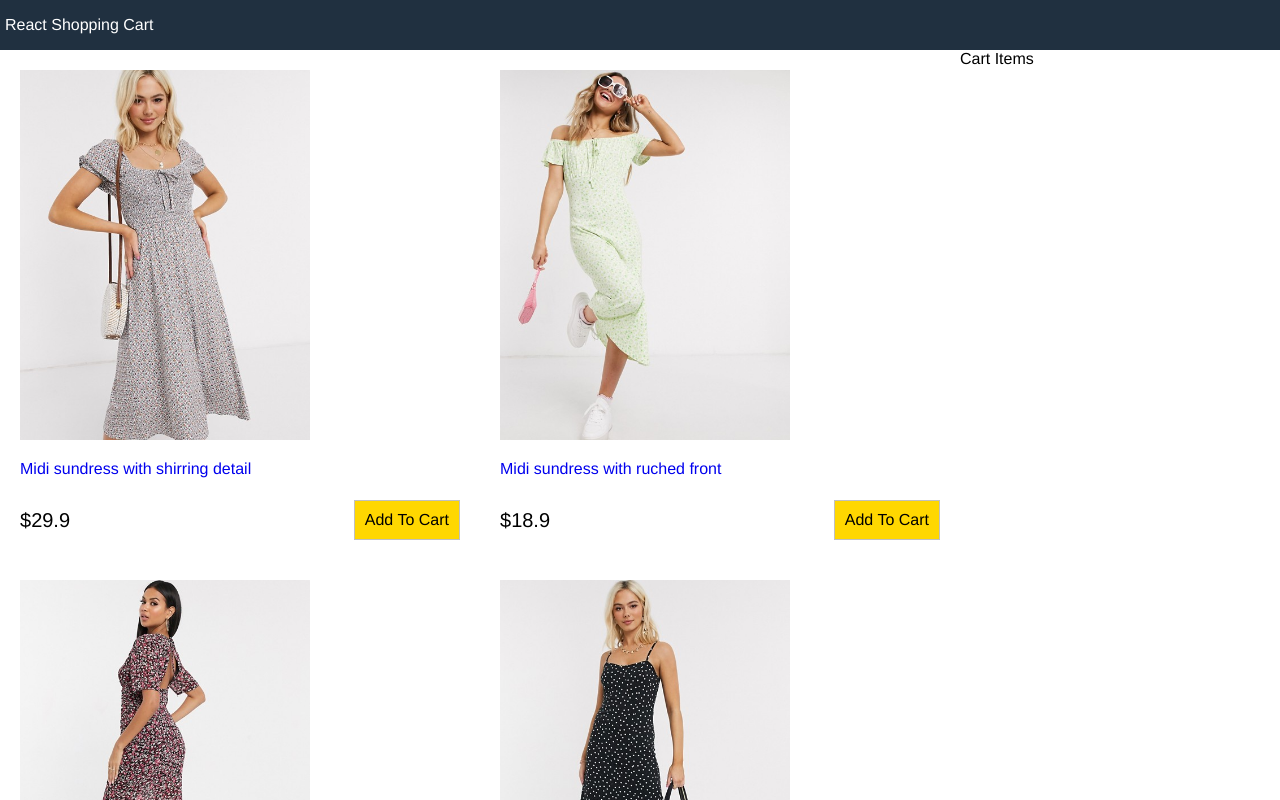
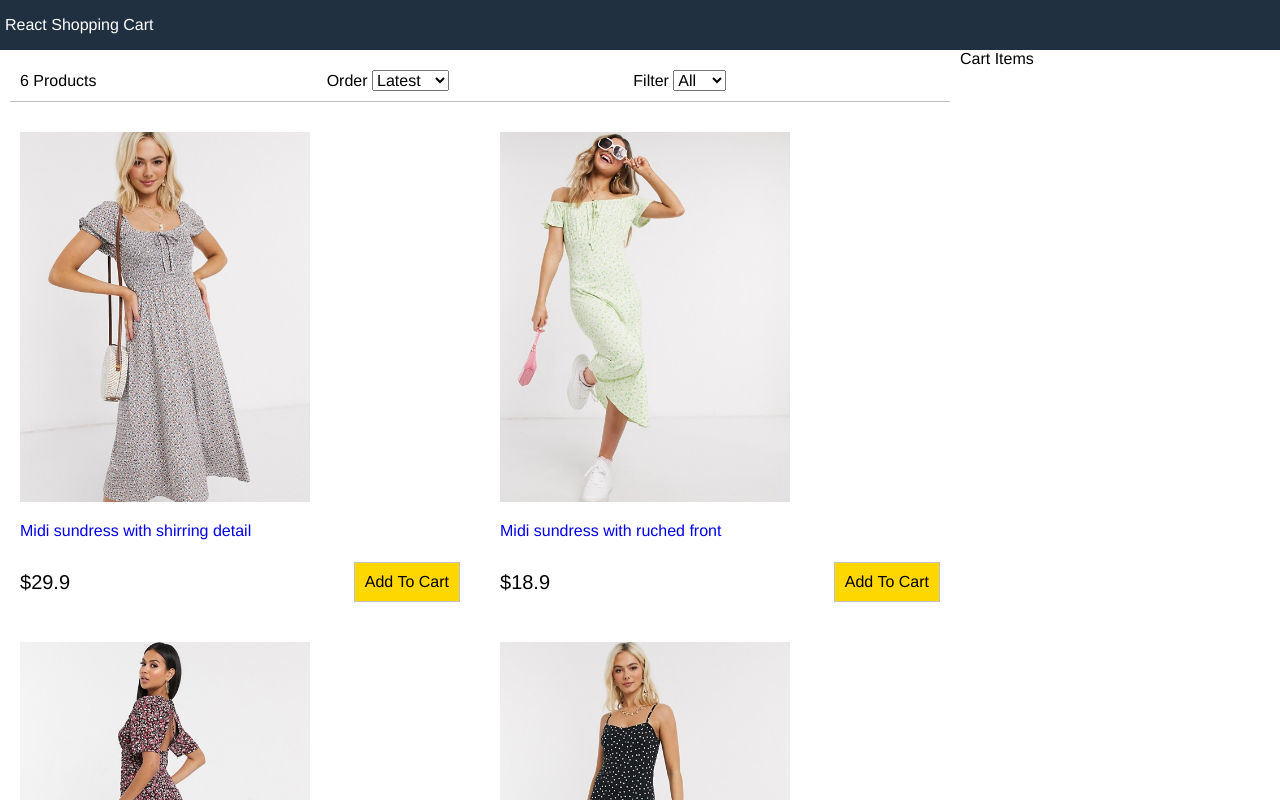
Before and after one commit to ravikiran-fullstack/shopping-cart-react-redux, a React (Create React App) app: page / in a window 1280 px wide. Shown: the top 800 px of the page. Built offline with nearby package versions, Linux system fonts and the light colour scheme.

Commit message:
added filter component and implemnted filter by size feature, yet to do sort by price feature

```diff
--- a/src/App.js
+++ b/src/App.js
@@ -2,6 +2,7 @@
 import data from "./data.json";
 
 import Products from "./components/Products";
+import Filter from "./components/Filter";
 
 class App extends React.Component {
   constructor() {
@@ -13,6 +14,28 @@
     };
   }
 
+  sortProducts = (event) => {
+    console.log(event.target.value);
+  };
+
+  filterProducts = (event) => {
+    console.log(event.target.value);
+
+    if (event.target.value === "") {
+      this.setState({
+        size: "",
+        products: data.products,
+      });
+    } else {
+      this.setState({
+        size: event.target.value,
+        products: data.products.filter(
+          (product) => product.availableSizes.indexOf(event.target.value) >= 0
+        ),
+      });
+    }
+  };
+
   render() {
     return (
       <div className='grid-container'>
@@ -22,6 +45,13 @@
         <main>
           <div className='content'>
             <div className='main'>
+              <Filter
+                count={this.state.products.length}
+                size={this.state.size}
+                sort={this.state.sort}
+                filterProducts={this.filterProducts}
+                sortProducts={this.sortProducts}
+              ></Filter>
               <Products products={this.state.products}></Products>
             </div>
             <div className='sidebar'>Cart Items</div>
--- /dev/null
+++ b/src/components/Filter.js
@@ -0,0 +1,40 @@
+import React, { Component } from "react";
+
+export default class Filter extends Component {
+  render() {
+    return (
+      <div className='filter'>
+        <div className='filter-results'>{this.props.count} Products</div>
+        <div className='filter-sort'>
+          Order{" "}
+          <select
+            name=''
+            id=''
+            value={this.props.sort}
+            onChange={this.props.sortProducts}
+          >
+            <option>Latest</option>
+            <option value='lowest'>Lowest</option>
+            <option value='highest'>Highest</option>
+          </select>
+        </div>
+        <div
+          className='filter-size'
+          value={this.props.size}
+          onChange={this.props.filterProducts}
+        >
+          Filter{" "}
+          <select name='' id=''>
+            <option value=''>All</option>
+            <option value='XS'>XS</option>
+            <option value='S'>S</option>
+            <option value='M'>M</option>
+            <option value='L'>L</option>
+            <option value='XL'>XL</option>
+            <option value='XXL'>XXL</option>
+          </select>
+        </div>
+      </div>
+    );
+  }
+}
--- a/src/index.css
+++ b/src/index.css
@@ -134,3 +134,18 @@
 a {
   text-decoration: none;
 }
+
+/*Filter*/
+
+.filter {
+  display: flex;
+  padding: 1rem;
+  margin: 1rem;
+  justify-content: space-between;
+  align-items: center;
+  border-bottom: 0.1rem #c0c0c0 solid;
+}
+
+.filter div {
+  flex: 1;
+}
```
